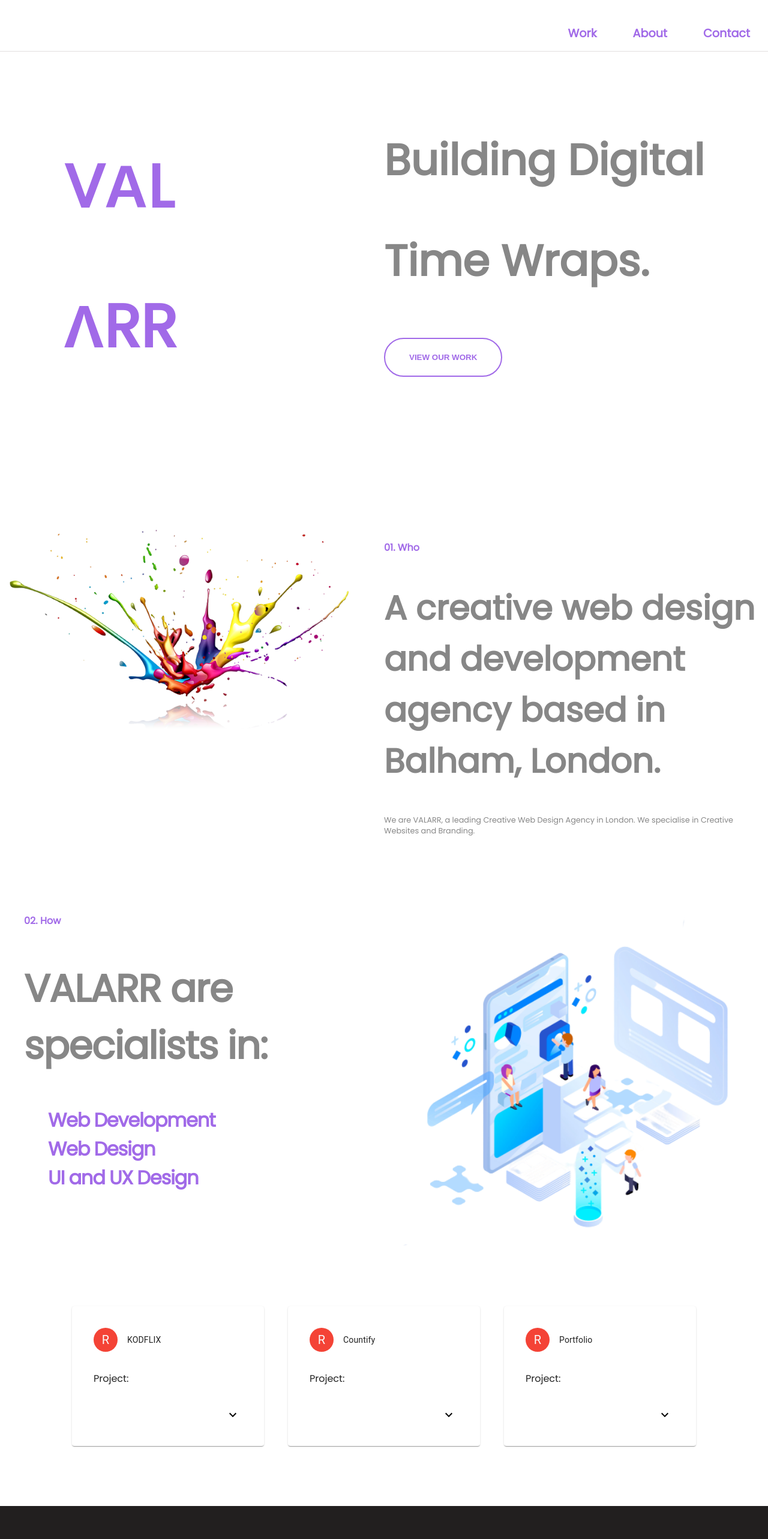
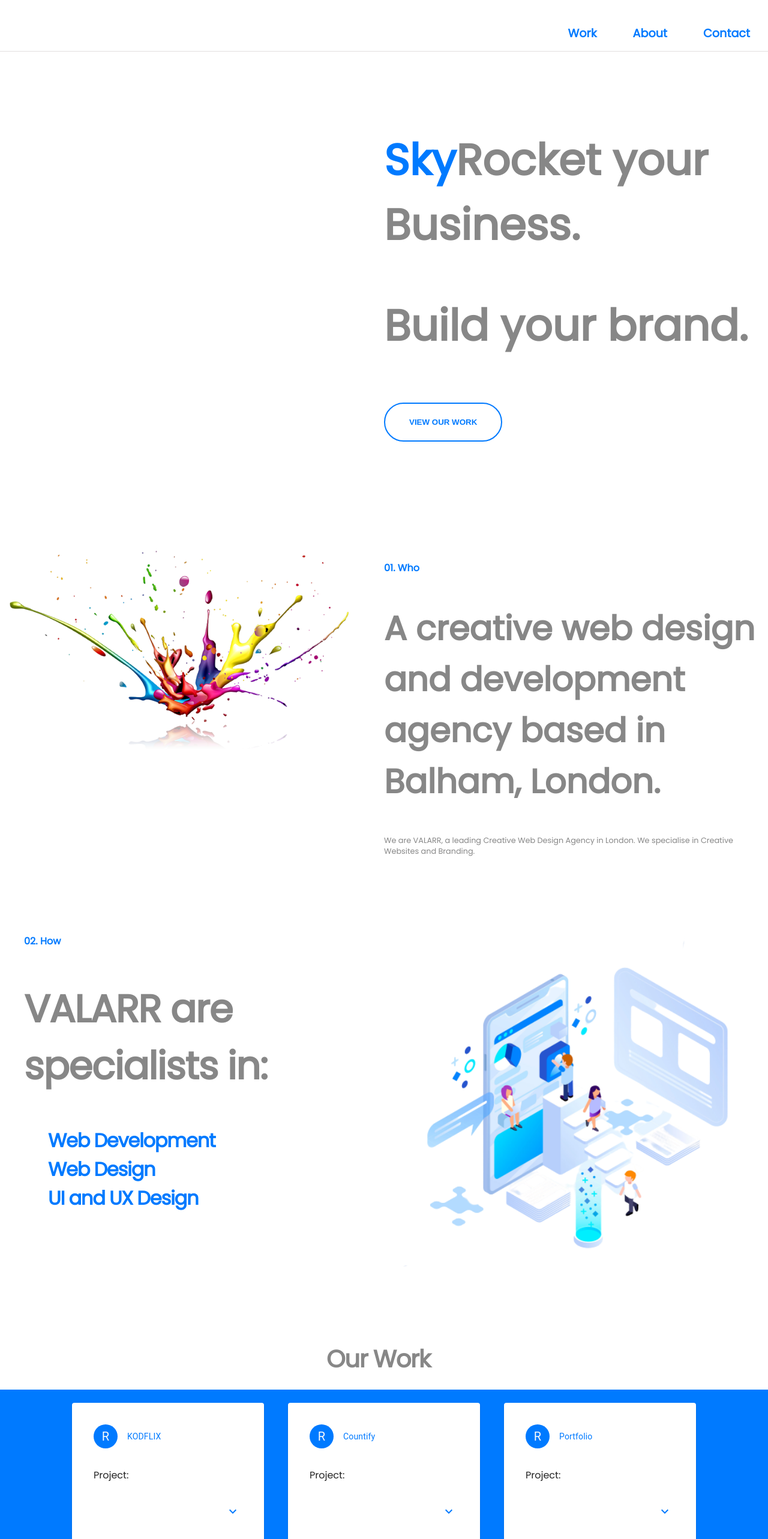
Before and after one commit to Viki-Robles/valarr, a React (Create React App) app: page / in a window 1280 px wide. Shown: the top 2565 px of the page at 60% size. Built offline with nearby package versions, Linux system fonts and the light colour scheme.

Commit message:
Fixing the cards

```diff
--- a/src/App.css
+++ b/src/App.css
@@ -2,3 +2,10 @@
 .App {
     overflow: hidden;
 }
+
+.cards-title {
+    color: rgb(135, 135, 135);
+    font-size: 2.5rem;
+    letter-spacing: -0.075rem;
+    margin-left: 42.5%;
+}
--- a/src/App.js
+++ b/src/App.js
@@ -15,6 +15,7 @@ function App() {
       <SectionOne />
       <SectionTwo />
       <SectionThree />
+      <h2 className="cards-title">Our Work</h2>
       <GalleryOfCards/>
       <Footer/>
     </div>
--- /dev/null
+++ b/src/Cards/Card.css
@@ -0,0 +1,3 @@
+.MuiGrid-spacing-xs-3 {
+    background-color: #007aff;;
+}
--- a/src/Cards/Card.js
+++ b/src/Cards/Card.js
@@ -22,10 +22,12 @@ const useStyles = makeStyles((theme) => ({
         padding: 20,
         marginLeft: 20,
         marginRight: 20
-    },
+        },
     media: {
         height: 0,
         paddingTop: '56.25%',
+        color:'#007aff'
+
     },
     expand: {
         transform: 'rotate(0deg)',
@@ -38,7 +40,7 @@ const useStyles = makeStyles((theme) => ({
         transform: 'rotate(180deg)',
     },
     avatar: {
-        backgroundColor: red[500]
+        backgroundColor: '#007aff'
     },
 }));
 
@@ -70,7 +72,7 @@ const MyCard = props => {
                     onClick={handleExpandClick}
                     aria-expanded={expanded}
                     aria-label="show more">
-                    <ExpandMoreIcon style={{ color: '#000' }} />
+                    <ExpandMoreIcon style={{ color: '#007aff' }} />
                 </IconButton>
             </CardActions>
             <Collapse in={expanded} timeout="auto" unmountOnExit>
--- a/src/Cards/GalleryOfCards.js
+++ b/src/Cards/GalleryOfCards.js
@@ -2,6 +2,7 @@ import React from 'react';
 import getCards from './CardContent';
 import MyCard from '../Cards/Card';
 import { Grid } from "@material-ui/core";
+import './Card.css';
 
 
 export default function GalleryOfCards() {
--- a/src/Footer/Footer.css
+++ b/src/Footer/Footer.css
@@ -15,7 +15,7 @@
 }
 
 .footer-li:hover {
-    color:#A16AE8;
+    color:#007aff;
 }
 
 li.footer-li {
--- a/src/NavBar/NavBar.css
+++ b/src/NavBar/NavBar.css
@@ -27,7 +27,7 @@
     justify-content: space-evenly;
     text-align: left;
     z-index: 1;
-    background: #A16AE8;
+    background: #007aff;
     top: 0;
     padding-left: 20px;
   }
@@ -81,7 +81,7 @@
     .navItem a {
       font-weight: bold;
       font-size: 1.5vw;
-      color: #A16AE8;
+      color: #007aff;
       margin: 10px;
       scroll-behavior: smooth;
     }
--- a/src/SectionOne/SectionOne.css
+++ b/src/SectionOne/SectionOne.css
@@ -15,17 +15,21 @@
     justify-self: start;
 } */
 
+span {
+    color: #007aff;
+}
+
 .sectionOne-button {
     background-color: white;
-    border: solid 2px #A16AE8;
+    border: solid 2px #007aff;
     border-radius: 3rem;
     padding: 15px 28px;
-    color: #A16AE8;
+    color: #007aff;
     font-weight: 600;
 }
 
 h2.logo {
-    color:#A16AE8;
+    color:#007aff;
 }
 
 h2.sectionOne-itemB-header{
--- a/src/SectionOne/SectionOne.js
+++ b/src/SectionOne/SectionOne.js
@@ -1,6 +1,7 @@
 import React from 'react';
 import './SectionOne.css';
 import video from '../Video/images/videoplayback.mp4';
+import rocket from '../SectionOne/images/rocket.png';
 
 export default function SectionOne() {
     return (
@@ -21,12 +22,13 @@ export default function SectionOne() {
             </video> */}
             <div className="sectionOne-Items">
                 <div className="sectionOne-itemA">
-                    <h2 className="logo">VΑL</h2>
-                    <h2 className="logo two">ΛRR</h2>
+                    {/* <img src={rocket} alt=""/> */}
+                    {/* <h2 className="logo">VΑL</h2>
+                    <h2 className="logo two">ΛRR</h2> */}
                 </div>
                 <div className="sectionOne-itemB">
-                    <h2 className="sectionOne-itemB-header">Building Digital</h2>
-                    <h2 className="sectionOne-itemB-header">Time Wraps.</h2>
+                    <h2 className="sectionOne-itemB-header"><span>Sky</span>Rocket your Business.</h2>
+                    <h2 className="sectionOne-itemB-header">Build your brand.</h2>
                     <button className="sectionOne-button">VIEW OUR WORK</button>
                 </div>
             </div>
--- a/src/SectionThree/SectionThree.css
+++ b/src/SectionThree/SectionThree.css
@@ -12,11 +12,11 @@
 }
 
 .sectionThree-titleOne {
-    color:#A16AE8;
+    color:#007aff;
 }
 
 .sectionThree-details {
-    color:#A16AE8;
+    color:#007aff;
     font-weight: bold;
     font-size: 1.2rem;
     letter-spacing: -0.075rem;
--- a/src/SectionTwo/SectionTwo.css
+++ b/src/SectionTwo/SectionTwo.css
@@ -22,7 +22,7 @@ img {
 }
 
 .sectionTwo-titleOne {
-    color: #A16AE8;
+    color: #007aff;
 }
 
 .sectionTwo-itemA {
```
Also changed, not shown: src/SectionOne/images/rocket.png (added).
